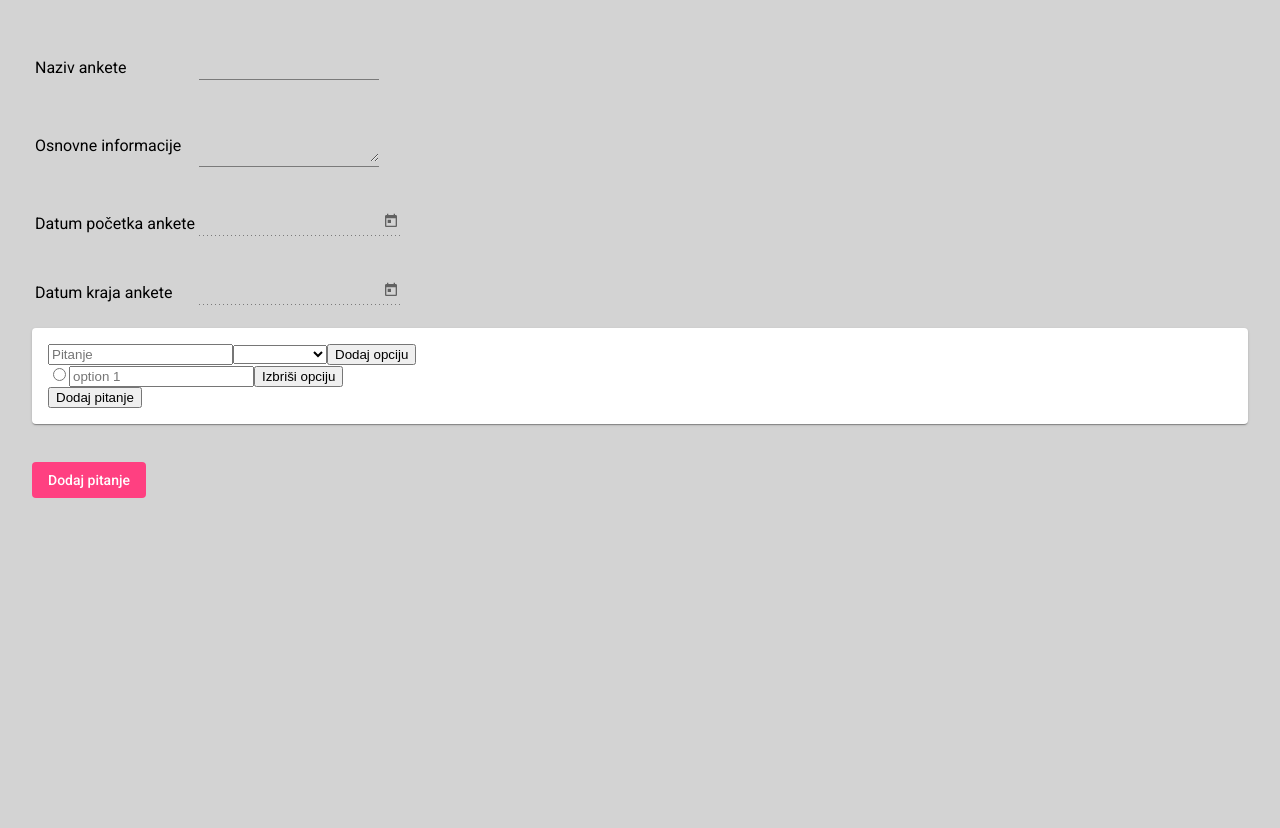
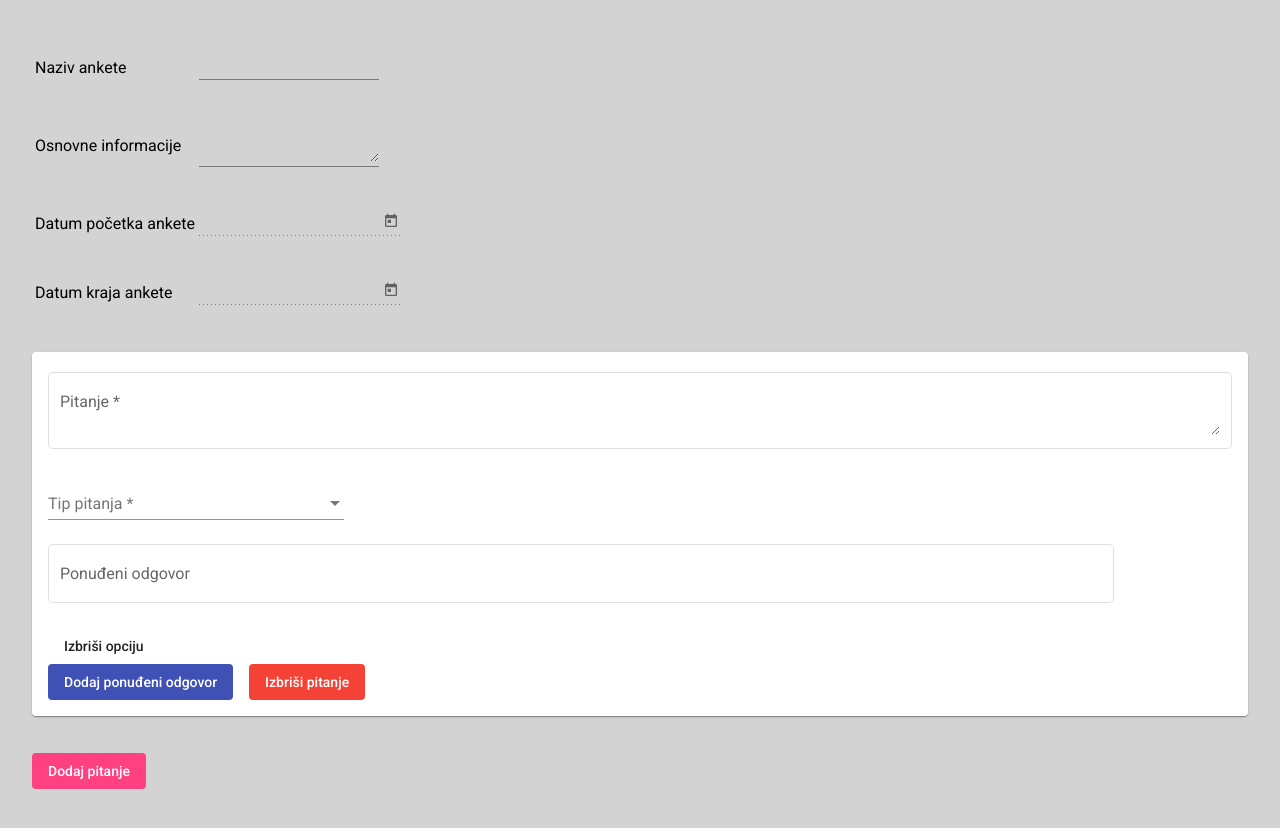
Before and after one commit to Vesna-B/mean-stack-pia, an Angular app: page /createpoll in a window 1280 px wide. Shown: the top 828 px of the page. Built offline with nearby package versions, Linux system fonts and the light colour scheme.

Commit message:
Question-form done

```diff
--- a/src/app/app.module.ts
+++ b/src/app/app.module.ts
@@ -17,6 +17,8 @@ import { MatCardModule } from '@angular/material/card';
 import { MatButtonModule } from '@angular/material/button';
 import { MatDatepickerModule } from '@angular/material/datepicker';
 import { MatNativeDateModule } from '@angular/material/core';
+import { MatSelectModule } from '@angular/material/select';
+
 import { AdminComponent } from './userspages/admin/admin.component';
 import { AuthorComponent } from './userspages/author/author.component';
 import { BasicComponent } from './userspages/basic/basic.component';
@@ -48,7 +50,8 @@ import { QuestionFormComponent } from './create/question-form/question-form.comp
     MatNativeDateModule,
     FormsModule,
     HttpClientModule,
-    ReactiveFormsModule
+    ReactiveFormsModule,
+    MatSelectModule
   ],
   providers: [],
   bootstrap: [AppComponent]
--- a/src/app/create/createpoll/createpoll.component.html
+++ b/src/app/create/createpoll/createpoll.component.html
@@ -38,8 +38,4 @@
         </tr>
     </table>
     <app-question-form></app-question-form>
-
-    <br/>
-    <br/>
-    <button type="button" mat-flat-button color="accent">Dodaj pitanje</button>
 </div>
--- a/src/app/create/question-form/question-form.component.css
+++ b/src/app/create/question-form/question-form.component.css
@@ -1,9 +1,9 @@
-/* .mat-card {
-    margin-bottom: 0.5rem;
-    margin-top: 0.5rem;
-    margin-left: 0.5rem;
-    margin-right: 0.5rem;
-} */
+.mat-card {
+    margin-bottom: 2%;
+    margin-top: 2%;
+    /* margin-left: 0.1rem;
+    margin-right: 0.1rem; */
+}
 
 .mat-form-field {
     width: 100%;
@@ -12,3 +12,15 @@
 .deleteBtn {
     margin-left: 95%
 }
+
+.optionField {
+    width: 90%;
+}
+
+.selectField {
+    width: 25%;
+}
+
+.addBtnDiv {
+    margin-top: 3%;
+}
--- a/src/app/create/question-form/question-form.component.html
+++ b/src/app/create/question-form/question-form.component.html
@@ -1,59 +1,42 @@
-<mat-card>
+<div>
     <form [formGroup]="questionForm">
       <div formArrayName="questions">
-        <div [formGroupName]="i" *ngFor="let question of getQuestions(questionForm); let i = index">
-          <input type="text" placeholder="Pitanje" formControlName="questionTitle">
-          <select formControlName="questionType">
-            <option></option>
-            <option>Checkbox</option>
-            <option>Radiobutton</option>
-            <option>Free text</option>
-            <option>Number</option>
-          </select>
-          <button (click)="addOption(i)">Dodaj opciju</button>
+        <mat-card [formGroupName]="i" *ngFor="let question of getQuestions(questionForm); let i = index">
+
+          <mat-form-field appearance="outline">
+            <mat-label>Pitanje</mat-label>
+            <textarea matInput formControlName="questionTitle" required></textarea>
+          </mat-form-field>
+
+          <mat-form-field class="selectField">
+            <mat-label>Tip pitanja</mat-label>
+            <mat-select formControlName="questionType" required>
+              <mat-option></mat-option>
+              <mat-option>Unos numeričke vrednosti</mat-option>
+              <mat-option>Unos kratkog teksta</mat-option>
+              <mat-option>Unos dugačkog teksta</mat-option>
+              <mat-option>Izbor jednog od više ponuđenih odgovora</mat-option>
+              <mat-option>Izbor više od više ponuđenih odgovora</mat-option>
+            </mat-select>
+          </mat-form-field>
+
           <div formArrayName="options">
             <div [formGroupName]="j" *ngFor="let option of getOptions(question); let j = index">
-              <input type="radio" dirname="disabled">
-              <input type="text" placeholder="option 1" formControlName="optionTitle">
-              <button>Izbriši opciju</button>
+              <mat-form-field class="optionField" appearance="outline">
+                <mat-label>Ponuđeni odgovor</mat-label>
+                <input matInput formControlName="optionTitle">
+              </mat-form-field>
+              &nbsp;
+              <button type="button" mat-flat-button (click)="removeOption(i, j)">Izbriši opciju</button>
             </div>
           </div>
-        </div>
+          <button type="button" mat-flat-button color="primary" (click)="addOption(i)">Dodaj ponuđeni odgovor</button> &nbsp;&nbsp;
+          <button type="button" mat-flat-button color="warn" (click)="removeQuestion(i)">Izbriši pitanje</button>
+        </mat-card>
       </div>
-      <button (click)="addQuestion()">Dodaj pitanje</button>
-    </form>
-</mat-card>
 
-
-
-
-
-
-
-
-
-
-
-
-
-
-
-
-<!-- <mat-card>
-    <form [formGroup]="questionForm">
-      <mat-form-field class="questionField" appearance="outline">
-        <mat-label>Pitanje</mat-label>
-        <textarea matInput formControlName="question"></textarea>
-      </mat-form-field>
-      <br/>
-      <br/>
-      <div formArrayName="answers">
-        <mat-form-field *ngFor="let answer of answers.controls; let pointIndex=index" [formGroupName]="pointIndex" appearance="outline">
-            <mat-label>Ponuđeni odgovor</mat-label>
-            <input matInput formControlName="point">
-            <button mat-button matSuffix mat-mini-fab (click)="deleteAnswer()">X</button>
-        </mat-form-field>
-        <button type="button" mat-flat-button color="primary" (click)="addAnswer()">Dodaj odgovor</button>
+      <div class="addBtnDiv">
+        <button type="button" mat-flat-button color="accent" (click)="addQuestion()">Dodaj pitanje</button>
       </div>
     </form>
-</mat-card> -->
+  </div>
--- a/src/app/create/question-form/question-form.component.ts
+++ b/src/app/create/question-form/question-form.component.ts
@@ -13,11 +13,6 @@ export class QuestionFormComponent implements OnInit {
   questionForm: FormGroup;
 
   ngOnInit() {
-    // this.questionForm = this.formBuilder.group({
-    //   question: [],
-    //   answers: this.formBuilder.array([this.formBuilder.group({point:''})])
-    // });
-
     this.questionForm = this.formBuilder.group({
       questions: this.formBuilder.array([
         this.initQuestion()
@@ -61,16 +56,15 @@ export class QuestionFormComponent implements OnInit {
     return question.controls.options.controls;
   }
 
-  // get answers() {
-  //   return this.questionForm.get('answers') as FormArray;
-  // }
 
-  // addAnswer() {
-  //   this.answers.push(this.formBuilder.group({point:''}));
-  // }
+  removeQuestion(i) {
+    const questionArray = <FormArray>this.questionForm.get('questions');
+    questionArray.removeAt(i);
+  }
 
-  // deleteAnswer(index) {
-  //   this.answers.removeAt(index);
-  // }
+  removeOption(i, j) {
+    const optionArray = <FormArray>this.questionForm.get(['questions', i, 'options']);
+    optionArray.removeAt(j);
+  }
 
 }
```
